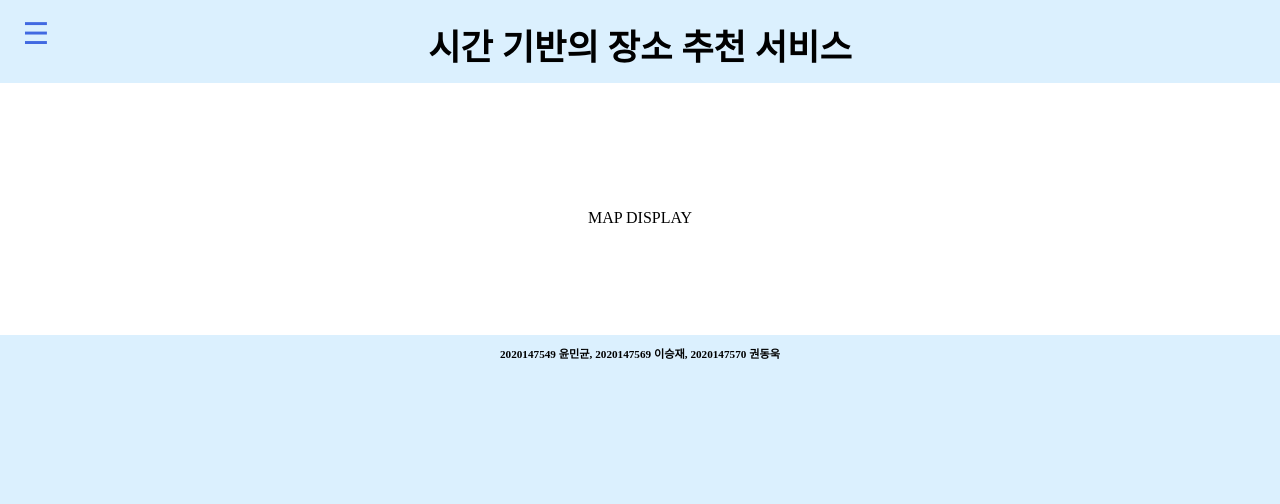
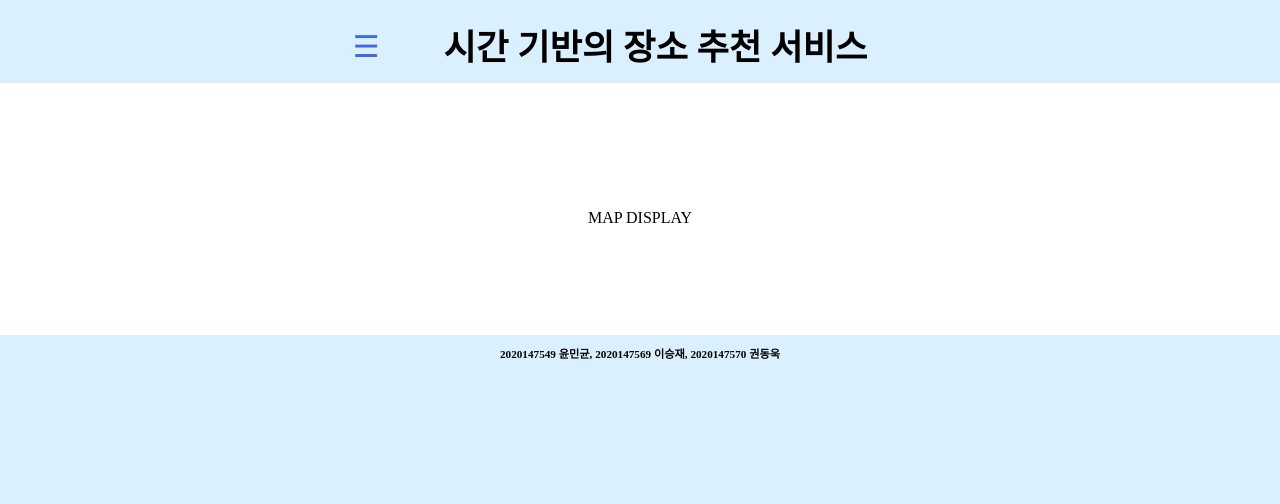
Before and after one commit to 2020147569/Internet-Programming-final-project, a plain HTML site: page input.html in a window 1280 px wide. Drawn offline with Linux system fonts and the light colour scheme; a web font is replaced by a local one.

Commit message:
210604 18:08

```diff
--- a/main.css
+++ b/main.css
@@ -5,13 +5,12 @@ header {
     margin: auto 0;
     padding: 1.2em 0 0.8em 0;
     text-align: center;
-    position: relative;
 }
 
 nav {
-    position: absolute;
-    top: 0.52em;
-    left: 0.75em;
+    position: relative;
+    top: -0.1em;
+    left: -2em;
     font-size: 1.875em;
     color: #4169E1;
     display: inline;
```
